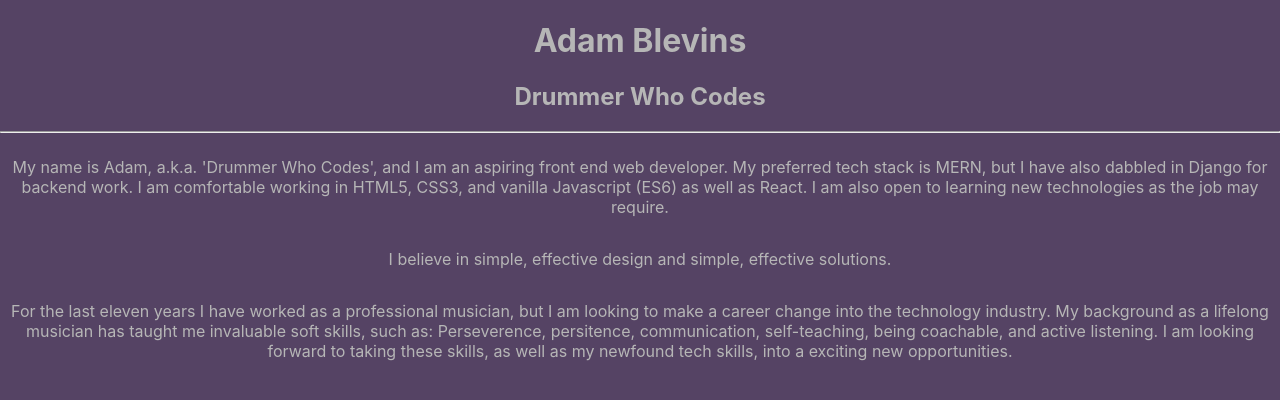
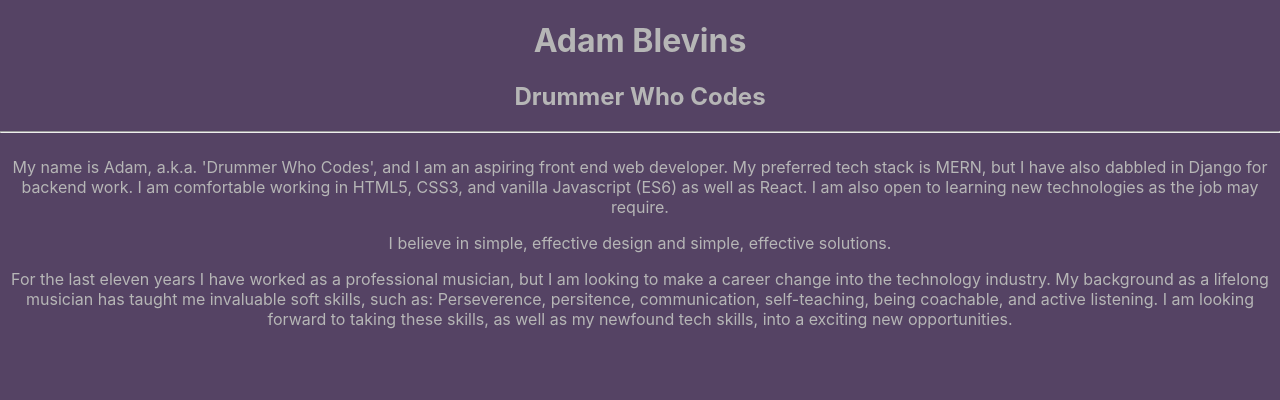
Before and after one commit to blevinspercussion/portfolio-site, a React (Create React App) app: page / in a window 1280 px wide. Shown: the top 400 px of the page. Built offline with nearby package versions, Linux system fonts and the light colour scheme; the HTML template or start-up script is replaced by a standard one.

Commit message:
Re-worked div structure in Body component in preparation for flexbox edits

```diff
--- a/src/components/Body.jsx
+++ b/src/components/Body.jsx
@@ -2,8 +2,9 @@ import './components.css';
 
 function Body () {
     return (
-        <div className='text-block'>
-            <div></div>
+        <div className='body-block'>
+            <div className='empty-div'></div>
+            <div className='text-block' >
             <p>
                 My name is Adam, a.k.a. 'Drummer Who Codes', and I am an aspiring front end web
                 developer. My preferred tech stack is MERN, but I have also dabbled in Django for
@@ -22,7 +23,8 @@ function Body () {
                 forward to taking these skills, as well as my newfound tech skills, into a exciting
                 new opportunities.
             </p>
-            <div></div>
+            </div>
+            <div className='empty-div'></div>
         </div>
     )
 }
--- a/src/components/components.css
+++ b/src/components/components.css
@@ -1,6 +1,11 @@
-.text-block {
+.body-block {
     display: flex;
-    flex-direction: column;
+}
 
+.text-block .empty-div {
+    flex-grow: 1;
+}
 
+.text-block p {
+    flex-grow: 2;
 }
```
